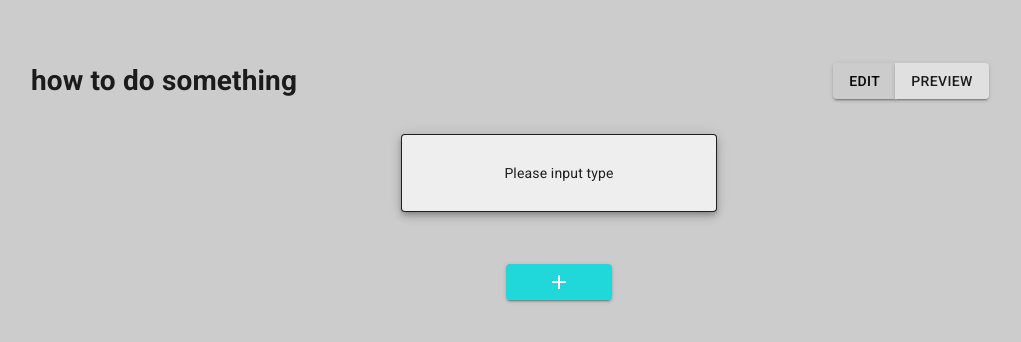
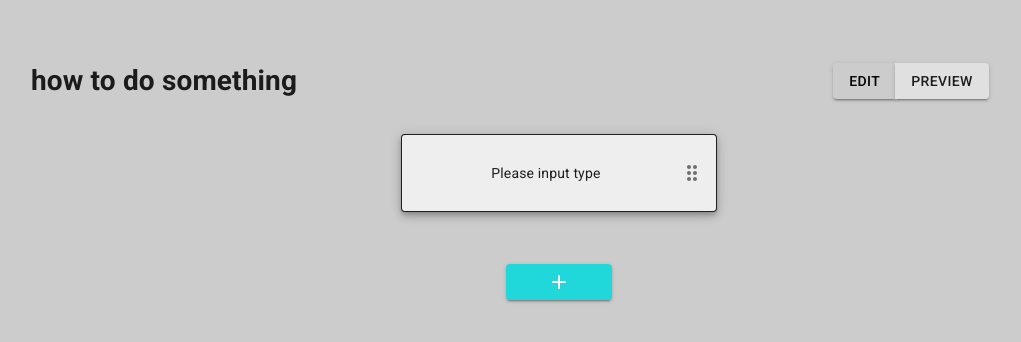
Before and after one commit to anof/flow, a Next.js app: page / in a window 1280 px wide. Both pictures are taken after a click on the button 640 px from the left and 179 px from the top of the page. Shown: the top 342 px of the page, without its empty margins (81-1102 px from the left). Built offline with nearby package versions, Linux system fonts and the light colour scheme.

Commit message:
style(draganddropcard): design for drag and drop in card

```diff
--- a/components/flow/card/FlowCard.tsx
+++ b/components/flow/card/FlowCard.tsx
@@ -1,7 +1,8 @@
 import React, {Fragment} from 'react';
-import {Grid, Paper, Theme, withStyles} from '@material-ui/core';
+import {Grid, IconButton, Paper, Theme, withStyles} from '@material-ui/core';
 import clsx from 'clsx';
 import {createStyles} from '@material-ui/styles';
+import DragIndicatorIcon from '@material-ui/icons/DragIndicator';
 
 const styles = (theme: Theme) =>
   createStyles({
@@ -16,6 +17,8 @@ const styles = (theme: Theme) =>
         minWidth: '80%'
       },
       backgroundColor: theme.palette.primary.light,
+    },
+    content: {
       padding: '2em 0.5em 2em 0.5em',
     },
     linkCard: {
@@ -42,7 +45,7 @@ const styles = (theme: Theme) =>
   });
 
 
-const FlowCard = ({classes, element}: any) => {
+const FlowCard = ({classes, element, mode}: any) => {
   return (
     <Grid container item justify={'center'} xs={12}>
       <Paper
@@ -61,7 +64,21 @@ const FlowCard = ({classes, element}: any) => {
           )
         }
       >
-        {element.content}
+        <Grid container>
+          <Grid item xs={mode === 'edit' ? 11 : 12} className={classes.content}>
+            {element.content}
+          </Grid>
+          {mode !== 'edit' ? null :
+            <Grid
+              container item xs={1}
+              alignItems={'center'}
+              justify={'flex-end'}>
+              <IconButton>
+                <DragIndicatorIcon/>
+              </IconButton>
+            </Grid>
+          }
+        </Grid>
       </Paper>
     </Grid>
   );
--- a/pages/index.tsx
+++ b/pages/index.tsx
@@ -34,17 +34,17 @@ interface cardFields {
   order: number
 }
 
-const Home = ({classes, theme}: any) => {
+const Home = ({classes}: any) => {
   const [list, setList] = useState([] as any);
-  const [selectedButton, setSelectedButton] = useState('edit' as modeTypes);
+  const [mode, setMode] = useState('edit' as modeTypes);
 
 
-  const renderCards = (list: [cardFields], classes: any) => {
+  const renderCards = (list: [cardFields]) => {
     return (
       list.map((el: any, i: number) => {
         return (
           <>
-            <FlowCard element={el} key={el.order}/>
+            <FlowCard element={el} key={el.order} mode={mode}/>
             {i === list.length - 1 ? null : <ExpandMoreIcon/>}
           </>
         );
@@ -53,16 +53,16 @@ const Home = ({classes, theme}: any) => {
   };
 
   const handleChangeMode = (mode: modeTypes) => {
-    setSelectedButton(mode);
+    setMode(mode);
   };
 
   return (
     <Layout>
-      <FlowHeader mode={selectedButton} handleChangeMode={handleChangeMode}/>
+      <FlowHeader mode={mode} handleChangeMode={handleChangeMode}/>
       <Grid container justify={'center'} spacing={3} className={classes.root}>
-        {renderCards(list, classes)}
+        {renderCards(list)}
         <Grid item xs={12}>
-          {selectedButton === 'preview' ? null :
+          {mode === 'preview' ? null :
             <Button
               variant={'contained'}
               color={'secondary'}
@@ -87,4 +87,4 @@ const Home = ({classes, theme}: any) => {
 };
 
 
-export default withStyles(styles, {withTheme: true})(Home);
+export default withStyles(styles)(Home);
```
